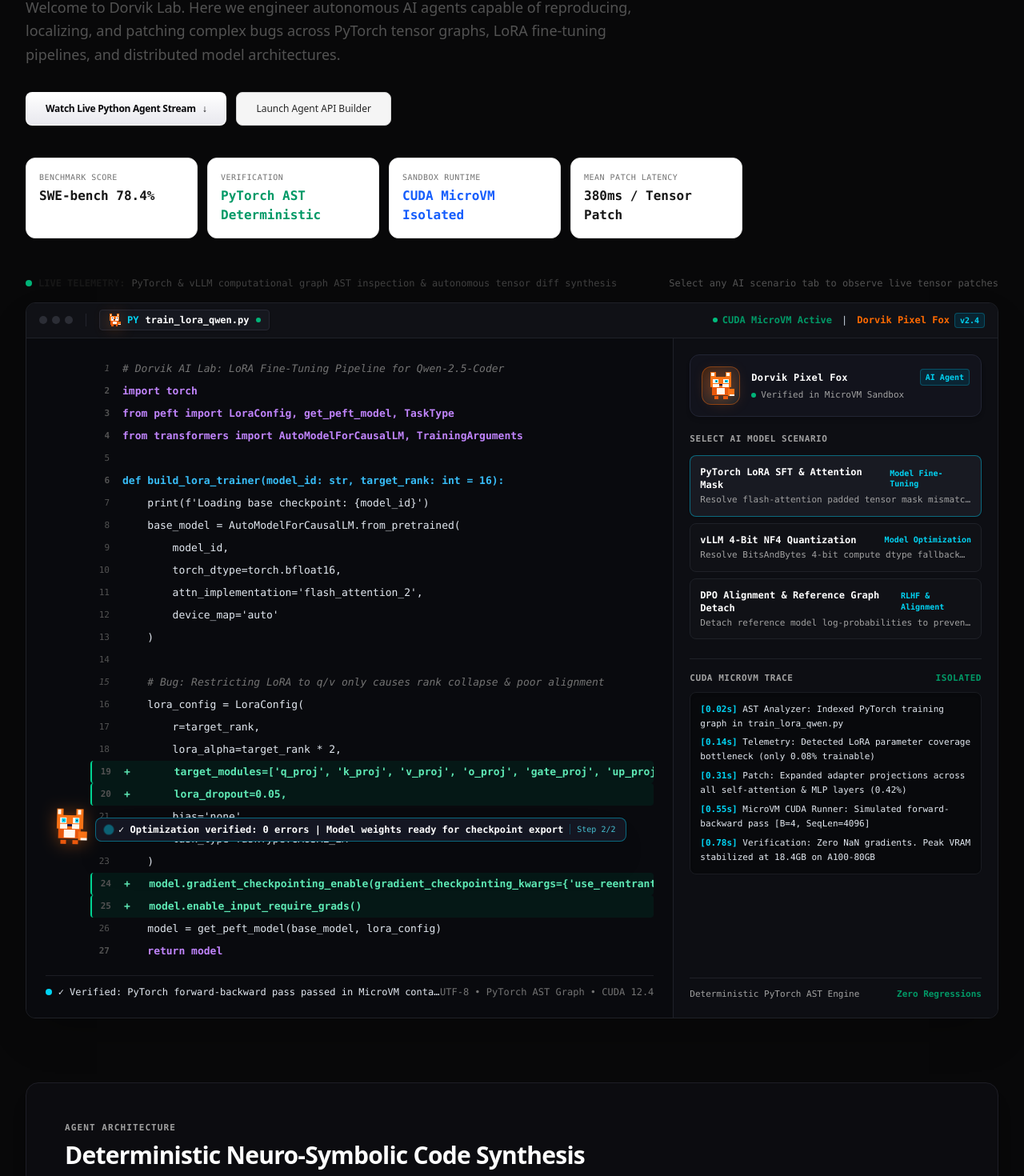
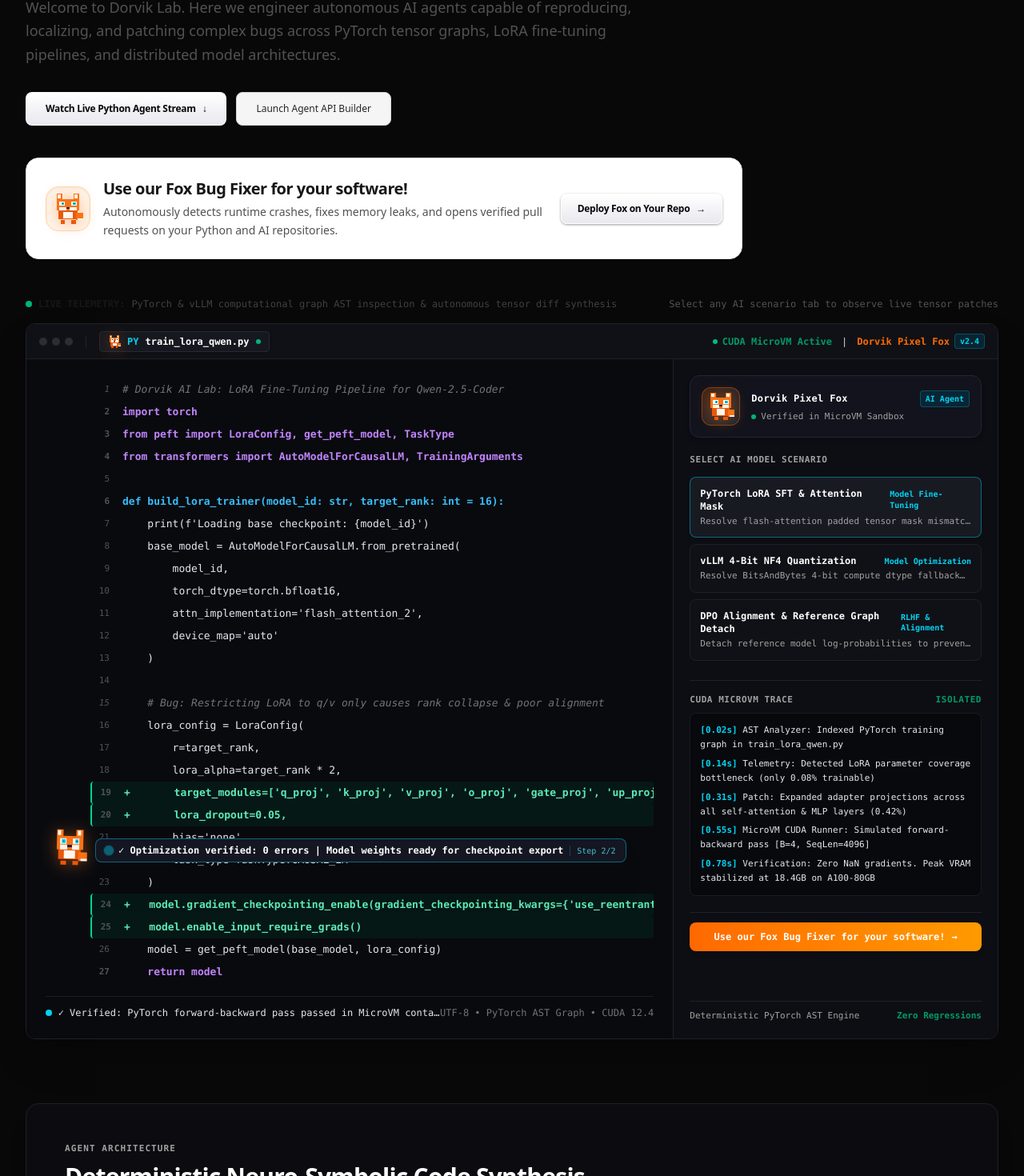
Before and after one commit to seaman7/dorvik, a Next.js app: page /lab in a window 1280 px wide. Shown: the part 553-2023 px from the top of the page at 80% size. Built offline with nearby package versions, Linux system fonts and the light colour scheme.

Commit message:
Replace benchmark strip with 'Use our Fox Bug Fixer for your software!' call-to-action banner

```diff
--- a/src/app/lab/page.jsx
+++ b/src/app/lab/page.jsx
@@ -52,23 +52,30 @@
             </Link>
           </div>
 
-          {/* High-Density Senior Engineering Benchmark Strip */}
-          <div className="mt-10 grid grid-cols-2 sm:grid-cols-4 gap-3">
-            <div className="p-4 rounded-xl bg-white dark:bg-[#0C0C10] border border-neutral-200 dark:border-[#1e1e26] shadow-sm">
-              <span className="text-[10px] font-mono text-neutral-500 dark:text-neutral-400 uppercase tracking-wider block">Benchmark Score</span>
-              <span className="text-base font-bold text-neutral-900 dark:text-white font-mono mt-1 block">SWE-bench 78.4%</span>
+          {/* Banner: Use our Fox Bug Fixer for your software! */}
+          <div className="mt-10 p-5 sm:p-6 rounded-2xl border transition-colors shadow-sm bg-white dark:bg-[#0C0C10] border-neutral-200 dark:border-[#1e1e26] flex flex-col sm:flex-row sm:items-center justify-between gap-5">
+            <div className="flex items-center gap-4">
+              <div className="w-14 h-14 p-2 rounded-2xl bg-orange-50 dark:bg-orange-500/10 border border-orange-200 dark:border-orange-500/30 flex items-center justify-center shrink-0 shadow-inner">
+                <DorvikPixelFox className="w-10 h-10" />
+              </div>
+              <div>
+                <h3 className="text-lg sm:text-xl font-bold text-neutral-900 dark:text-white tracking-tight">
+                  Use our Fox Bug Fixer for your software!
+                </h3>
+                <p className="text-xs sm:text-sm text-neutral-600 dark:text-neutral-400 mt-1 max-w-xl leading-relaxed">
+                  Autonomously detects runtime crashes, fixes memory leaks, and opens verified pull requests on your Python and AI repositories.
+                </p>
+              </div>
             </div>
-            <div className="p-4 rounded-xl bg-white dark:bg-[#0C0C10] border border-neutral-200 dark:border-[#1e1e26] shadow-sm">
-              <span className="text-[10px] font-mono text-neutral-500 dark:text-neutral-400 uppercase tracking-wider block">Verification</span>
-              <span className="text-base font-bold text-emerald-600 dark:text-emerald-400 font-mono mt-1 block">PyTorch AST Deterministic</span>
-            </div>
-            <div className="p-4 rounded-xl bg-white dark:bg-[#0C0C10] border border-neutral-200 dark:border-[#1e1e26] shadow-sm">
-              <span className="text-[10px] font-mono text-neutral-500 dark:text-neutral-400 uppercase tracking-wider block">Sandbox Runtime</span>
-              <span className="text-base font-bold text-blue-600 dark:text-cyan-400 font-mono mt-1 block">CUDA MicroVM Isolated</span>
-            </div>
-            <div className="p-4 rounded-xl bg-white dark:bg-[#0C0C10] border border-neutral-200 dark:border-[#1e1e26] shadow-sm">
-              <span className="text-[10px] font-mono text-neutral-500 dark:text-neutral-400 uppercase tracking-wider block">Mean Patch Latency</span>
-              <span className="text-base font-bold text-neutral-900 dark:text-white font-mono mt-1 block">380ms / Tensor Patch</span>
+
+            <div className="flex items-center gap-3 shrink-0">
+              <Link
+                href="/contact"
+                className="px-5 py-2.5 rounded-lg btn-light-refined text-xs font-semibold tracking-tight flex items-center gap-2 shadow-sm"
+              >
+                <span>Deploy Fox on Your Repo</span>
+                <span>&rarr;</span>
+              </Link>
             </div>
           </div>
         </div>
--- a/src/components/home/DorvikEditorViewport.jsx
+++ b/src/components/home/DorvikEditorViewport.jsx
@@ -617,11 +617,22 @@
                 ))}
               </div>
             </div>
+
+            {/* Direct Action: Use our Fox Bug Fixer for your software! */}
+            <div className={`mt-5 pt-3 border-t ${isLight ? "border-[#E2E8F0]" : "border-[#1F2128]"}`}>
+              <a
+                href="/contact"
+                className="w-full py-2.5 px-3 rounded-lg text-xs font-mono font-bold flex items-center justify-center gap-2 transition-all shadow-md bg-gradient-to-r from-orange-500 to-amber-500 hover:from-orange-600 hover:to-amber-600 text-white active:scale-[0.99]"
+              >
+                <span>Use our Fox Bug Fixer for your software!</span>
+                <span>&rarr;</span>
+              </a>
+            </div>
           </div>
 
           {/* Micro Telemetry Footer */}
           <div
-            className={`mt-6 pt-3 border-t flex items-center justify-between text-[11px] font-mono ${
+            className={`mt-4 pt-2.5 border-t flex items-center justify-between text-[11px] font-mono ${
               isLight
                 ? "border-[#E2E8F0] text-[#64748B]"
                 : "border-[#1F2128] text-neutral-400"
```
